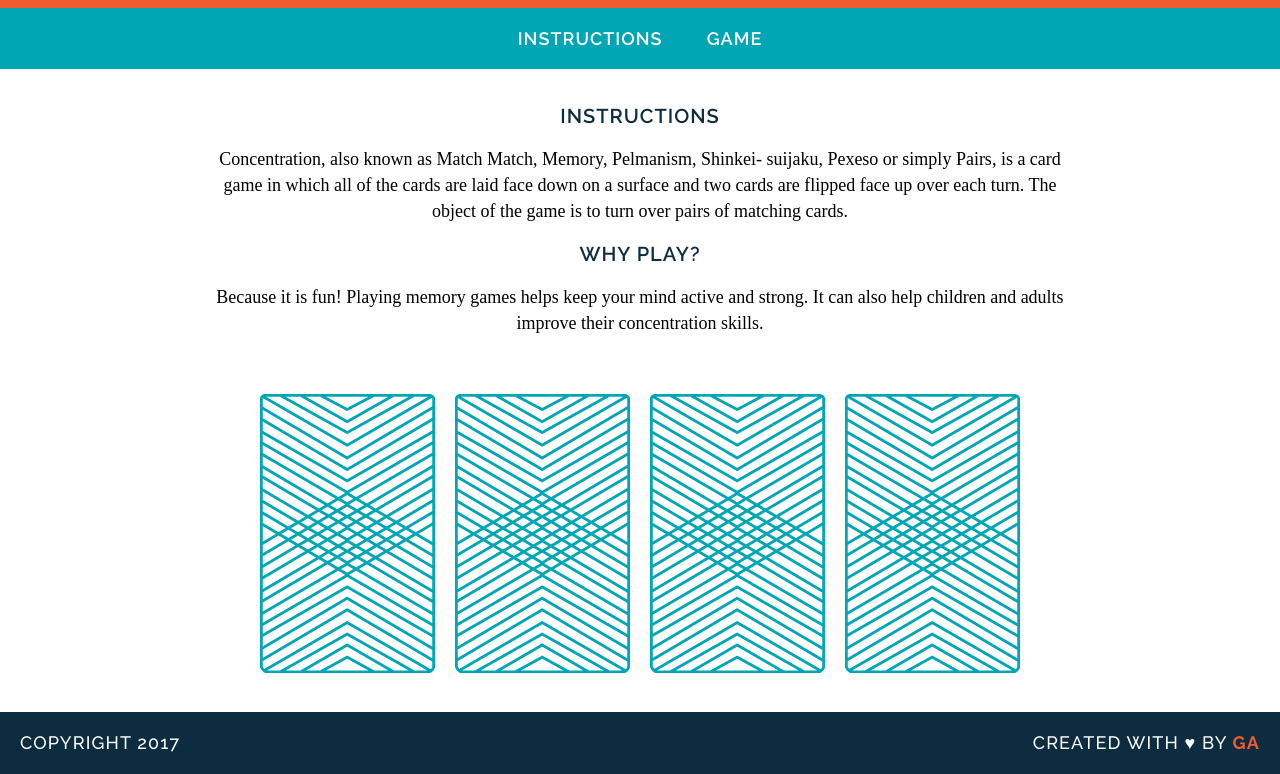
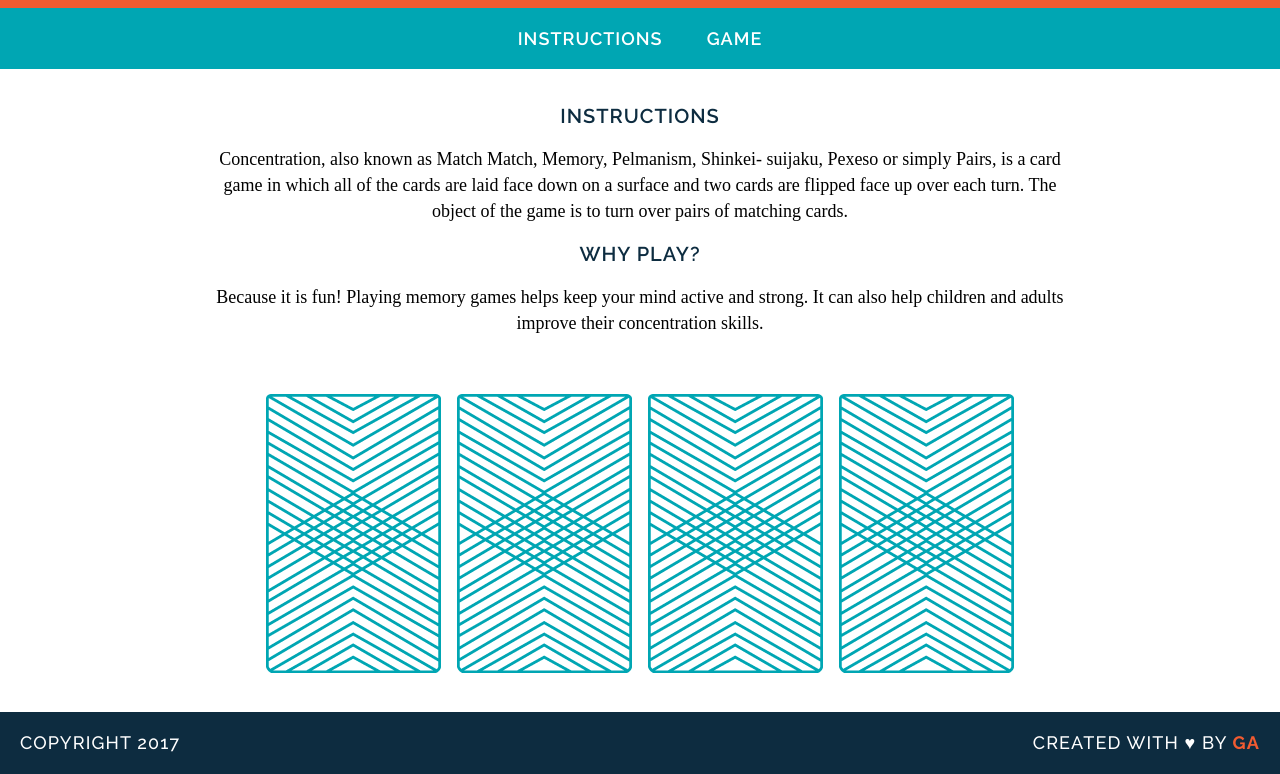
Before and after one commit to emilycolon/wdi-fundamentals-memorygame, a plain HTML site: page memory_game/index.html in a window 1280 px wide. Shown: the part 105-879 px from the top of the page. Drawn offline with Linux system fonts and the light colour scheme; a web font is replaced by a local one.

Commit message:
created game logic

```diff
--- a/memory_game/index.html
+++ b/memory_game/index.html
@@ -24,12 +24,7 @@
     <p>Because it is fun! Playing memory games helps keep your mind active and strong. It can also help children and adults
       improve their concentration skills.
     </p>
-    <div id="game">
-      <img src="images/back.png" alt="Queen of Diamonds">
-      <img src="images/back.png" alt="Queen of Hearts">
-      <img src="images/back.png" alt="King of Diamonds">
-      <img src="images/back.png" alt="King of Hearts">
-    </div>
+    <div id="game-board" class="board clearfix"></div>
   </main>
   <footer class="clearfix">
     <p class="copyright">Copyright 2017</p>
--- a/memory_game/js/main.js
+++ b/memory_game/js/main.js
@@ -1,3 +1,4 @@
+console.log("Up and running!");
 var cards = [
     {
         rank: "queen",
@@ -20,7 +21,9 @@ var cards = [
         cardImage: "images/king-of-diamonds.png",
     }
 ];
+
 var cardsInPlay = [];
+
 var checkForMatch = function () {
     if (cardsInPlay.length === 2) {
         if (cardsInPlay[0] === cardsInPlay[1]) {
@@ -32,13 +35,22 @@ var checkForMatch = function () {
         return;
     }
 }
-var flipCard = function (cardId) {
+var flipCard = function () {
+    var cardId = this.getAttribute('data-id');
+    this.setAttribute('src', cards[cardId].cardImage);
     console.log("User flipped " + cards[cardId].rank);
+    console.log("User flipped " + cards[cardId].cardImage);
+    console.log("User flipped " + cards[cardId].suit);
     cardsInPlay.push(cards[cardId].rank);
-    console.log(cards[cardId].cardImage);
-    console.log(cards[cardId].suit);
     checkForMatch();
 }
-
-flipCard(0);
-flipCard(2);
+var createBoard = function () {
+    for (var i = 0; i < cards.length; i++) {
+        var cardElement = document.createElement('img');
+        cardElement.setAttribute('src', "images/back.png");
+        cardElement.setAttribute('data-id', i);
+        document.getElementById('game-board').appendChild(cardElement);
+        cardElement.addEventListener('click', flipCard);
+    }
+}
+createBoard();
```
